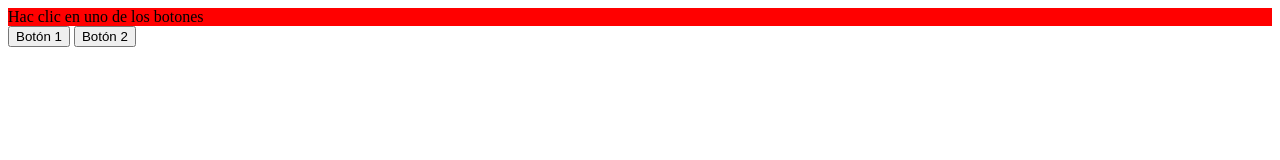
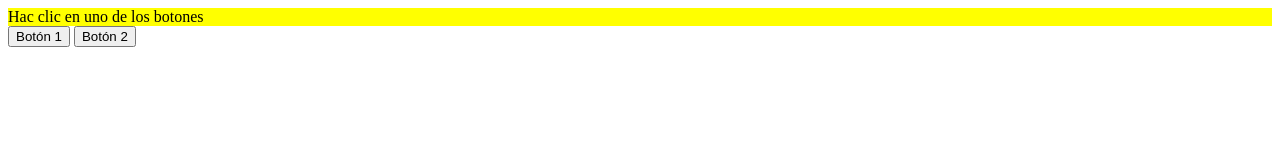
Before and after one commit to robguz83/freelancer, a plain HTML site: page index.html in a window 1280 px wide. Drawn offline with nearby package versions, Linux system fonts and the light colour scheme.

Commit message:
Update index.html
Cambie a amarillo

```diff
--- a/index.html
+++ b/index.html
@@ -7,7 +7,7 @@
 </head>
 
 <body>
-<div id="capa" style="paddin:10px; background-color: red;">Hac clic en uno de los botones</div>
+<div id="capa" style="paddin:10px; background-color: yellow;">Hac clic en uno de los botones</div>
 
 <input type="button" value="Botón 1" onClick="$('#capa').html('Has hecho clic en el botón 1')">
 <input type="button" value="Botón 2" onClick="$('#capa').html('Has hecho clic en el boton 2')">
```
